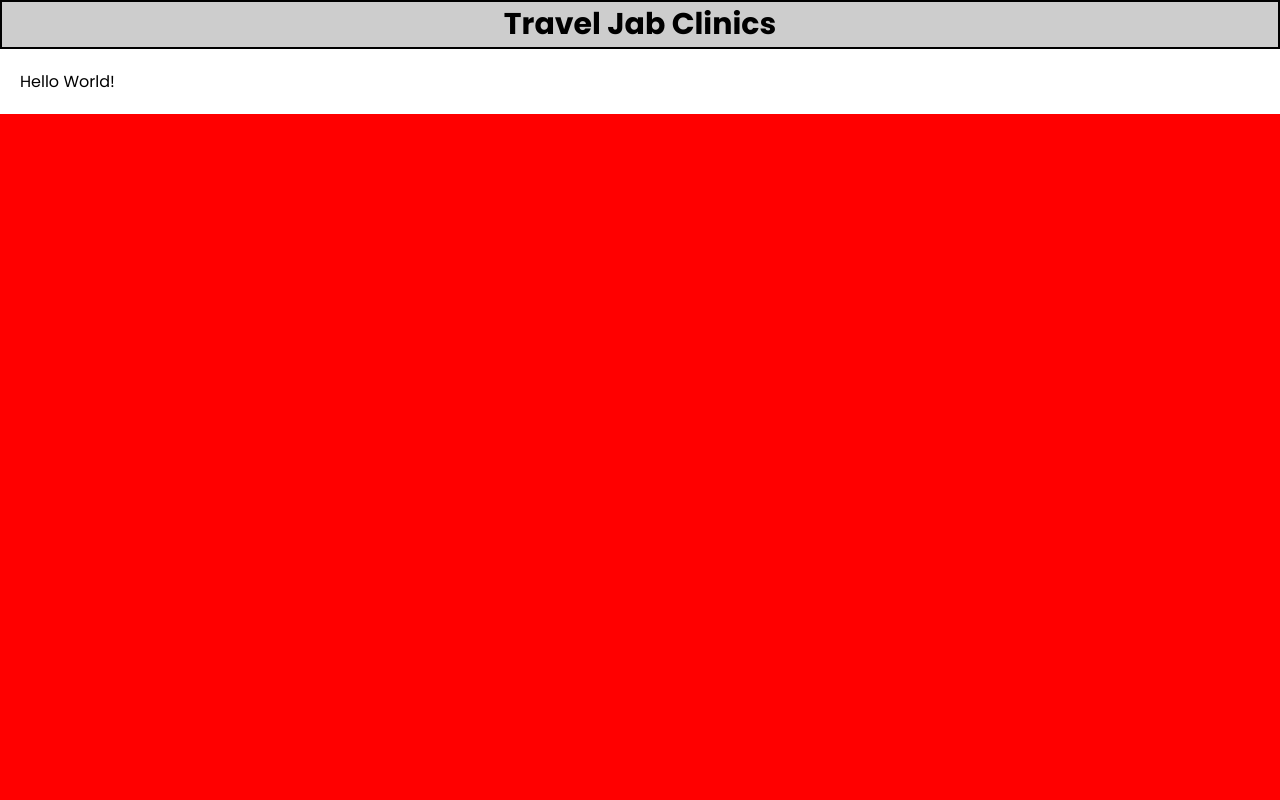
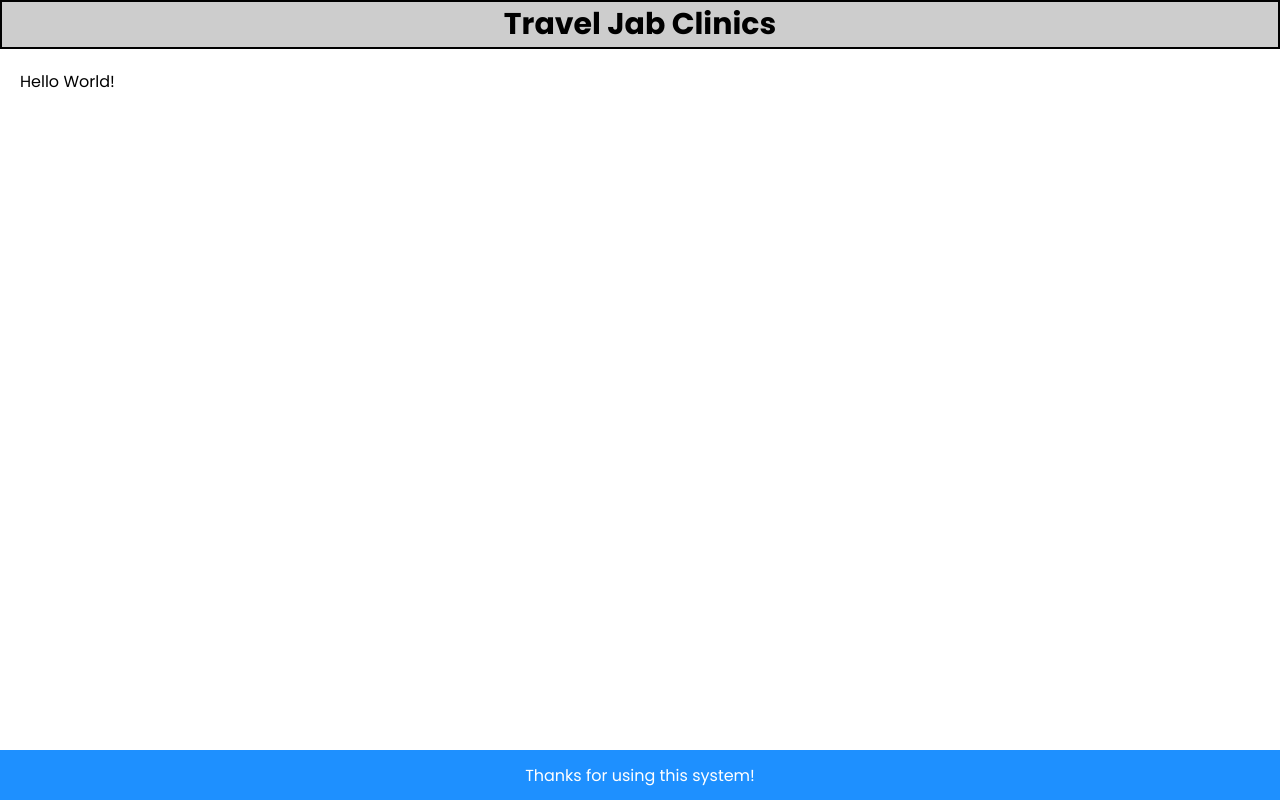
Before and after one commit to ibrahimmajeed2021-byte/Database, a React (Vite) app: page / in a window 1280 px wide. Built offline with nearby package versions, Linux system fonts and the light colour scheme.

Commit message:
Added a footer and fixed scss for main

```diff
--- /dev/null
+++ b/src/Footer.jsx
@@ -0,0 +1,11 @@
+import "./Footer.scss";
+
+function Footer() {
+	return (
+		<footer>
+			<p>Thanks for using this system!</p>
+		</footer>
+	);
+}
+
+export default Footer;
--- /dev/null
+++ b/src/Footer.scss
@@ -0,0 +1,12 @@
+footer {
+	height: 50px;
+	padding: 0 5px;
+	background: dodgerblue;
+	display: flex;
+	align-items: center;
+	justify-content: center;
+
+	p {
+		color: white;
+	}
+}
--- a/src/Layout.jsx
+++ b/src/Layout.jsx
@@ -1,4 +1,5 @@
 import Header from "./Header.jsx";
+import Footer from "./Footer.jsx";
 import "./layout.scss";
 
 function Layout() {
@@ -6,6 +7,7 @@ function Layout() {
 		<div className="layout">
 			<Header />
 			<main>Hello World!</main>
+			<Footer />
 		</div>
 	);
 }
--- a/src/Layout.scss
+++ b/src/Layout.scss
@@ -12,7 +12,7 @@ div.layout {
 	min-height: 100vh;
 	display: grid;
 	grid-template-columns: 1fr;
-	grid-template-rows: auto auto 1fr auto;
+	grid-template-rows: auto 1fr auto;
 
 	main {
 		padding: 20px;
```
